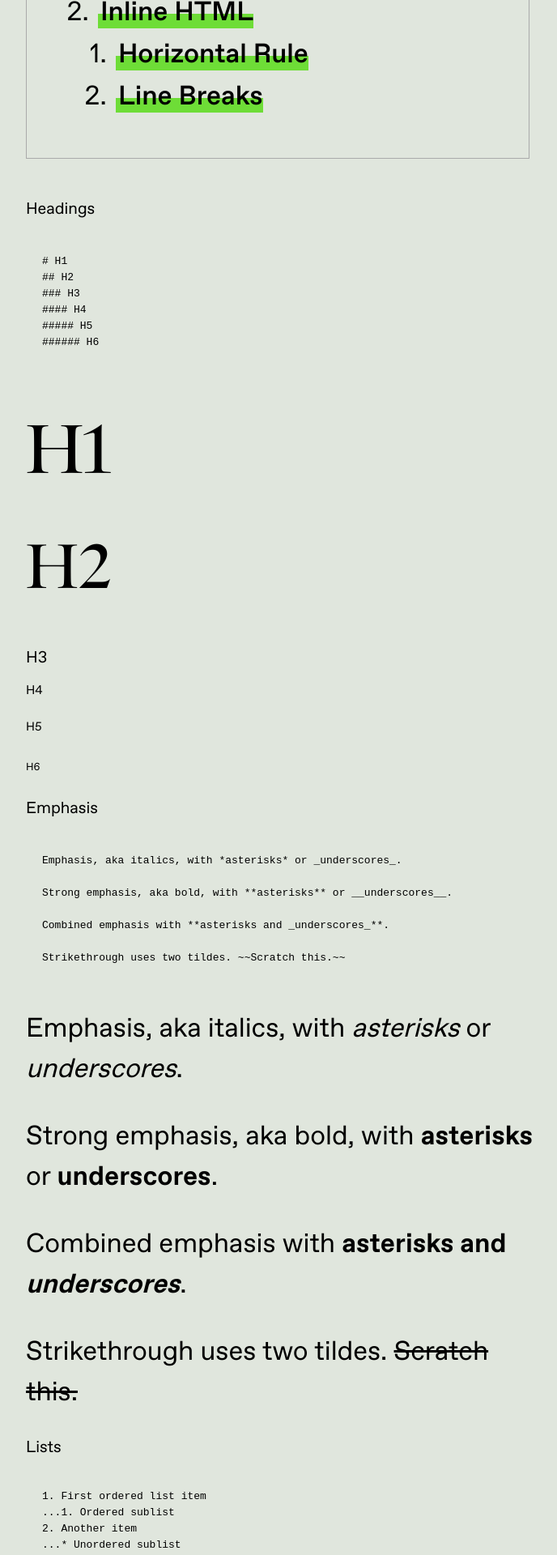
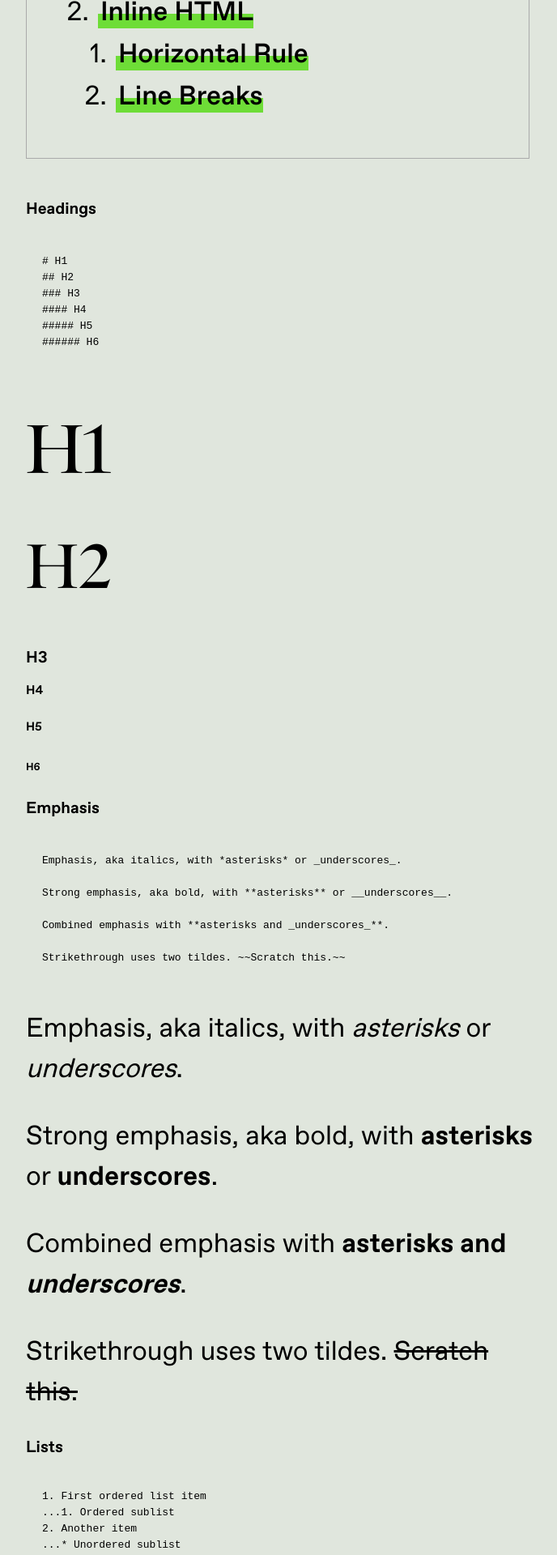
Before and after one commit to jsantiago611/digital-garden-master, a Jekyll site: the page built from _posts/2020-01-01-test.md, in a window 1280 px wide. Shown: the part 1763-3683 px from the top of the page at 81% size, without its empty margins (298-986 px from the left). Built offline with Jekyll 4.4.1, drawn with Linux system fonts in a browser that asks for light colours; comment, search, counter and statistics services are not loaded.

Commit message:
h3,4,5,6 to bold

```diff
--- a/assets/css/Style.css
+++ b/assets/css/Style.css
@@ -320,7 +320,7 @@ h2 {
 h3, h4, h5, h6 {
   color: var(--text);
   font-family:  var(--font-family-sans);
-  font-weight: inherit;
+  font-weight: var(--font-weight-bold);
 }
 
 a, p, ul, li, ol, table, span, blockquote {
```
